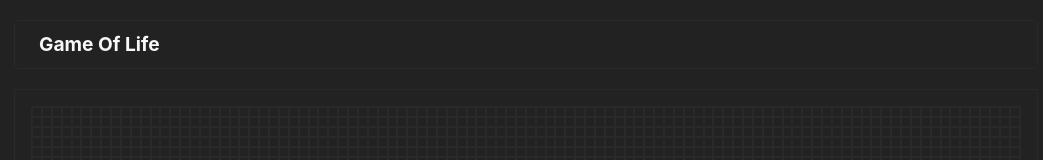
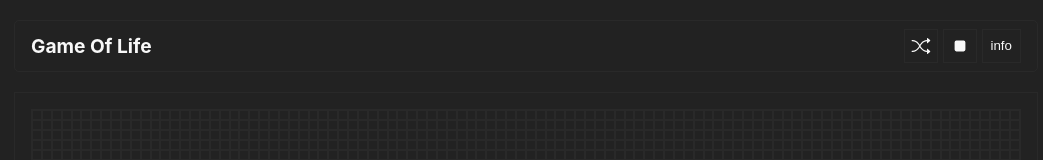
Before and after one commit to GianfrancoFrau/gol, a Vue app: page / in a window 1280 px wide. Shown: the top 160 px of the page, without its empty margins (114-1157 px from the left). Built offline with nearby package versions, Linux system fonts and the light colour scheme.

Commit message:
work in progress

```diff
--- a/src/App.vue
+++ b/src/App.vue
@@ -1,12 +1,20 @@
 <template>
   <header>
     <h1>Game Of Life</h1>
-    <!--
+
     <div class="buttons">
-      <RouterLink to="info">INFO</RouterLink>
-      <span>Change theme</span>
+      <button class="btn">
+        <IconShuffle />
+      </button>
+      <button class="btn" disabled>
+        <IconStop />
+      </button>
+      <button class="btn">
+        info
+      </button>
+      <!-- <RouterLink to="info">INFO</RouterLink>
+      <span>Change theme</span> -->
     </div>
-    -->
   </header>
 
   <RouterView />
@@ -23,8 +31,13 @@
 
 */
 
+import { RouterView } from 'vue-router'
+// import IconPlay from './components/icons/IconPlay.vue';
+import IconStop from './components/icons/IconStop.vue';
+import IconShuffle from './components/icons/IconShuffle.vue';
 
-import { RouterView } from 'vue-router'
+
+
 </script>
 
 <style scoped lang="scss">
@@ -34,7 +47,7 @@ header {
   border: 1px solid var(--color-border);
   border-radius: var(--border-radius);
   margin: 20px 0;
-  padding: 0.5rem 1.5rem;
+  padding: 0.5rem 1rem;
 
   h1 {
     flex: 1 auto;
@@ -43,5 +56,32 @@ header {
     font-size: 1.2rem;
     font-weight: bold;
   }
+
+  .buttons {
+    display: flex;
+
+    .btn {
+      padding: 0.5rem;
+      display: flex;
+      align-content: center;
+      background-color: transparent;
+      color: var(--color-text);
+      border: 1px solid var(--color-border);
+      margin-right: 0.3rem;
+
+      svg {
+        transform: scale(1.2);
+      }
+
+      &:last-child {
+        margin-right: 0;
+      }
+
+      &:hover {
+        cursor: pointer;
+        border-color: var(--color-border-hover);
+      }
+    }
+  }
 }
 </style>
--- a/src/components/GolGrid.vue
+++ b/src/components/GolGrid.vue
@@ -36,7 +36,7 @@ onMounted(init);
 <template>
   <div class="gol-grid">
     <div class="gol-row" v-for="(row, i) in grid" :key="i">
-      <GridCell v-for="(c, j) in row" :key="i + j" :index="i + j" :alive="c.alive" @mousedown="onMouseDown(i, j)" />
+      <GridCell v-for="(c, j) in row" :key="i + j" :index="i + j" :alive="c.alive" />
     </div>
   </div>
 </template>
--- a/src/components/GridCell.vue
+++ b/src/components/GridCell.vue
@@ -1,6 +1,5 @@
 <script setup lang="ts">
 import { onMounted } from 'vue';
-
 
 defineProps({
   index: Number,
@@ -32,7 +31,7 @@ defineProps({
 
   &.alive,
   &:hover {
-    background-color: var(--vt-c-indigo);
+    background-color: var(--vt-c-white);
   }
 }
 </style>
--- /dev/null
+++ b/src/components/icons/IconPlay.vue
@@ -0,0 +1,7 @@
+<template>
+  <svg xmlns="http://www.w3.org/2000/svg" width="16" height="16" fill="currentColor" class="bi bi-play-fill"
+    viewBox="0 0 16 16">
+    <path
+      d="m11.596 8.697-6.363 3.692c-.54.313-1.233-.066-1.233-.697V4.308c0-.63.692-1.01 1.233-.696l6.363 3.692a.802.802 0 0 1 0 1.393" />
+  </svg>
+</template>
--- /dev/null
+++ b/src/components/icons/IconShuffle.vue
@@ -0,0 +1,9 @@
+<template>
+  <svg xmlns="http://www.w3.org/2000/svg" width="16" height="16" fill="currentColor" class="bi bi-shuffle"
+    viewBox="0 0 16 16">
+    <path fill-rule="evenodd"
+      d="M0 3.5A.5.5 0 0 1 .5 3H1c2.202 0 3.827 1.24 4.874 2.418.49.552.865 1.102 1.126 1.532.26-.43.636-.98 1.126-1.532C9.173 4.24 10.798 3 13 3v1c-1.798 0-3.173 1.01-4.126 2.082A9.6 9.6 0 0 0 7.556 8a9.6 9.6 0 0 0 1.317 1.918C9.828 10.99 11.204 12 13 12v1c-2.202 0-3.827-1.24-4.874-2.418A10.6 10.6 0 0 1 7 9.05c-.26.43-.636.98-1.126 1.532C4.827 11.76 3.202 13 1 13H.5a.5.5 0 0 1 0-1H1c1.798 0 3.173-1.01 4.126-2.082A9.6 9.6 0 0 0 6.444 8a9.6 9.6 0 0 0-1.317-1.918C4.172 5.01 2.796 4 1 4H.5a.5.5 0 0 1-.5-.5" />
+    <path
+      d="M13 5.466V1.534a.25.25 0 0 1 .41-.192l2.36 1.966c.12.1.12.284 0 .384l-2.36 1.966a.25.25 0 0 1-.41-.192m0 9v-3.932a.25.25 0 0 1 .41-.192l2.36 1.966c.12.1.12.284 0 .384l-2.36 1.966a.25.25 0 0 1-.41-.192" />
+  </svg>
+</template>
--- /dev/null
+++ b/src/components/icons/IconStop.vue
@@ -0,0 +1,6 @@
+<template>
+  <svg xmlns="http://www.w3.org/2000/svg" width="16" height="16" fill="currentColor" class="bi bi-stop-fill"
+    viewBox="0 0 16 16">
+    <path d="M5 3.5h6A1.5 1.5 0 0 1 12.5 5v6a1.5 1.5 0 0 1-1.5 1.5H5A1.5 1.5 0 0 1 3.5 11V5A1.5 1.5 0 0 1 5 3.5" />
+  </svg>
+</template>
--- a/src/views/HomeView.vue
+++ b/src/views/HomeView.vue
@@ -1,6 +1,5 @@
 <script setup lang="ts">
 import GolGrid from '@/components/GolGrid.vue';
-
 
 </script>
 
```
Also changed, not shown: src/components/icons/IconPause.vue (added, +7 -0 lines).
